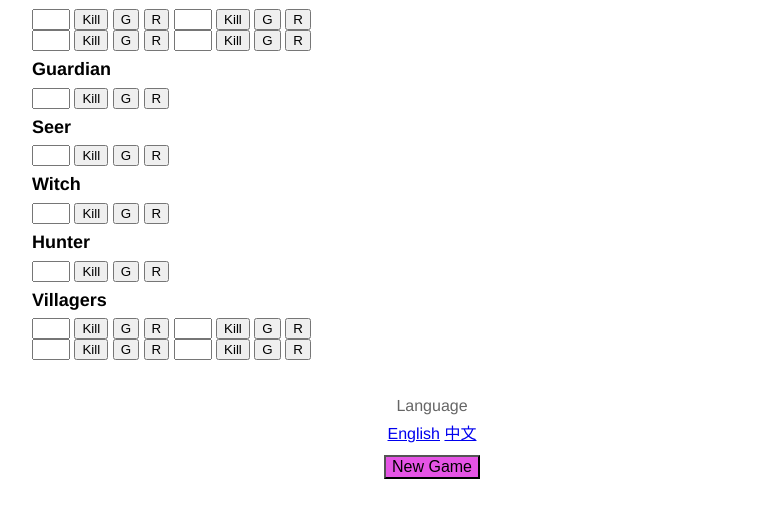
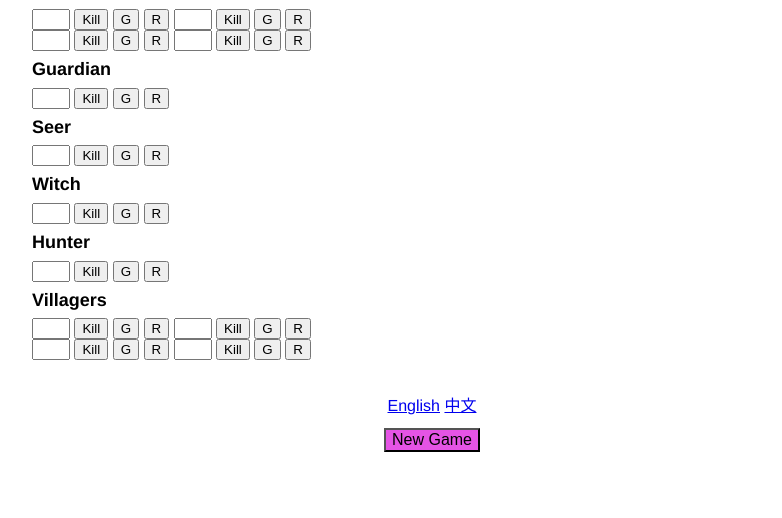
Before and after one commit to rickchen2/rickchen2.github.io, a plain HTML site: page werewolves/index.html in a window 1280 px wide. Shown: the part 276-794 px from the top of the page, without its empty margins (208-990 px from the left). Drawn offline with Linux system fonts and the light colour scheme.

Commit message:
removed the word “Language”

```diff
--- a/werewolves/index.html
+++ b/werewolves/index.html
@@ -92,7 +92,6 @@
 		</main>
 
 		<footer>
-				<p>Language</p>
 				<a href="index.html">English</a>
 				<a href="index-cn.html">中文</a>
 				<p>
```
Also changed, not shown: werewolves/index-cn.html (+0 -1 lines).
